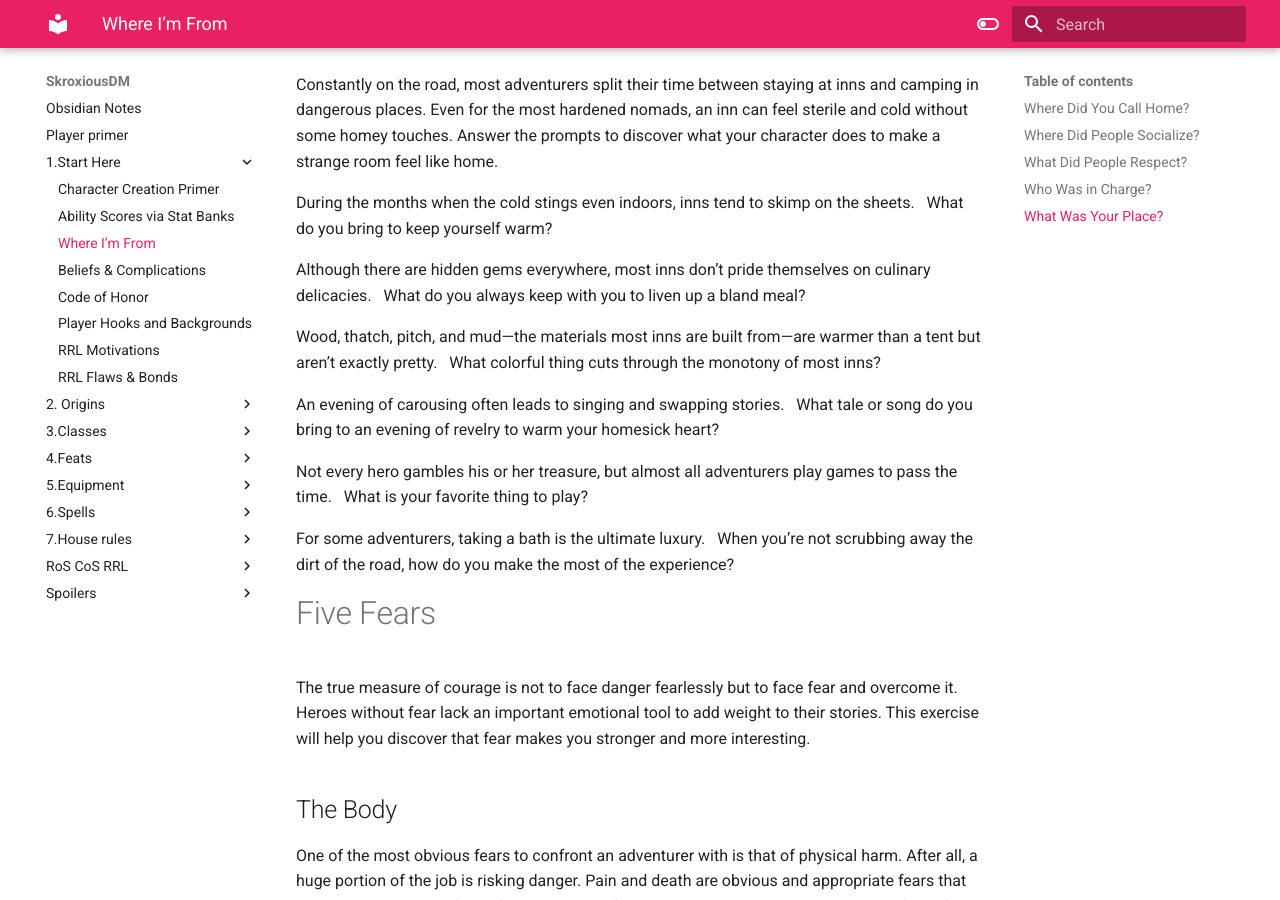
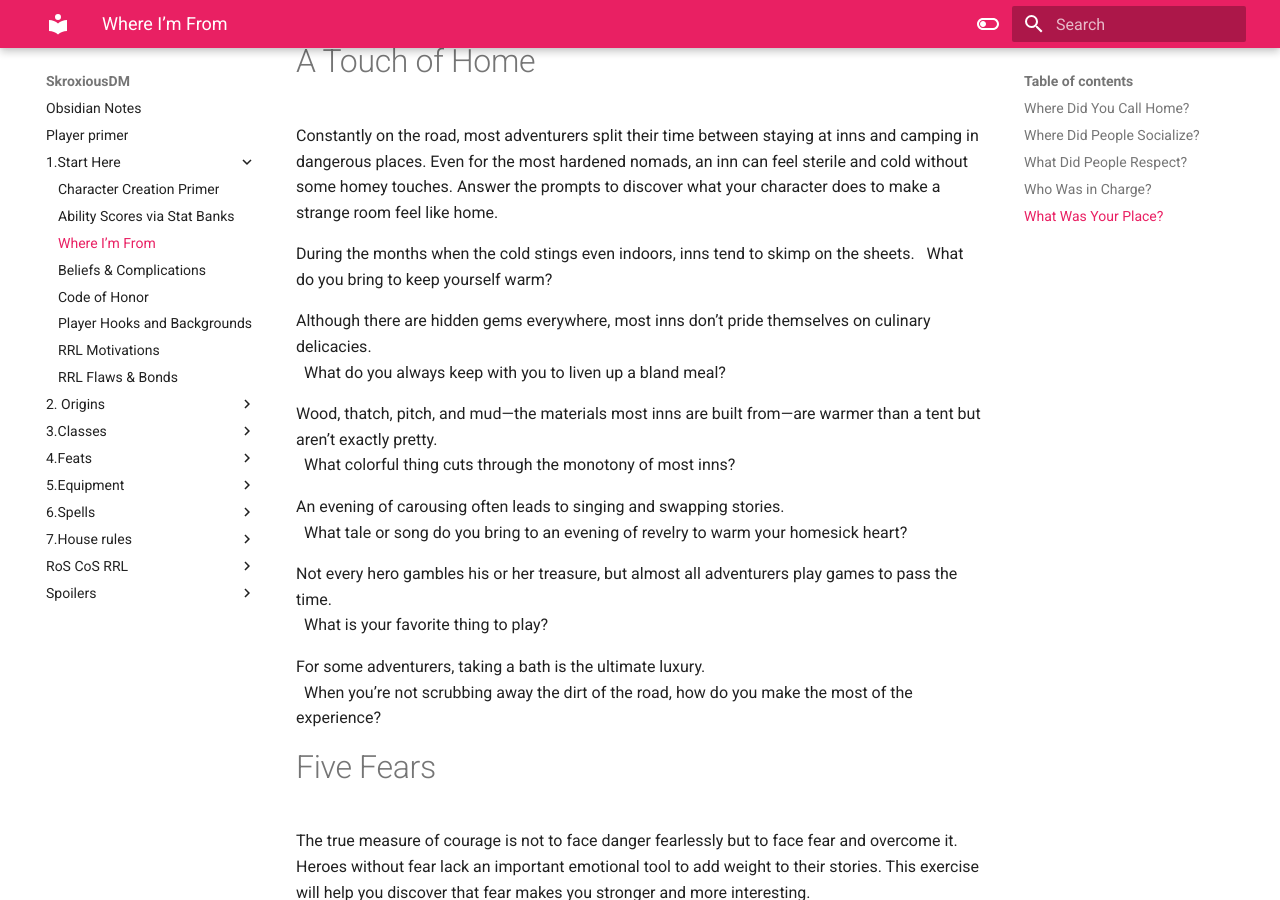
Before and after one commit to SkroxiousDM/SkroxiousDM, an MkDocs documentation site: the page built from docs/1.Start_Here/Backstory_Questions.md, in a window 1280 px wide and 900 px high, scrolled down 4116 px. Built offline with MkDocs 1.6.1 and Material for MkDocs 9.7.7, drawn with Linux system fonts in a browser that asks for light colours; some of the changed text lies outside the part shown.

```diff
--- a/docs/1.Start_Here/Backstory_Questions.md
+++ b/docs/1.Start_Here/Backstory_Questions.md
@@ -3,34 +3,34 @@ Create a snapshot of where you came from and how it shaped the person you became
 ### Where Did You Call Home?
 For some characters this is a permanent room or residence. For others it is an abstract feeling about certain periods of safety and stability. Finding those truths for your character will help you understand how he or she approaches the concept of home on the road.
 
-Where did you most often sleep? `________________________`
-What did you need to do to maintain it? `________________________`
-Did it protect you and what you cared for? `________________________`
-Do you long for it now? `________________________`
+Where did you most often sleep? `________________________`<br/>
+What did you need to do to maintain it? `________________________`<br/>
+Did it protect you and what you cared for? `________________________`<br/>
+Do you long for it now? `________________________`<br/>
 
 ### Where Did People Socialize?
 There are places of merriment and relaxation everywhere. This exercise will examine one of particular importance to your character.
 
   Choose two:
- - The hearth was always warm when the wind was cold.
- - The music moves your heart even in memory.
- - The owner was wise or at least gave advice as though he were.
- - The food was cooked with quiet pride.
- - It always seemed to hold a dazzling glow.
- - Being there faded the weight of obligation just enough.
- - You watched more than you took part.
+- The hearth was always warm when the wind was cold.
+- The music moves your heart even in memory.
+- The owner was wise or at least gave advice as though he were.
+- The food was cooked with quiet pride.
+- It always seemed to hold a dazzling glow.
+- Being there faded the weight of obligation just enough.
+- You watched more than you took part.
 
   But . . . (choose one)
- - You rarely left with a full belly.
- - Everything was watered down.
- - It drew the most dangerous thugs and criminals.
- - You were often present but never welcome.
- - The spell it cast wore off all too quickly.
- - You risked everything to be there.
- - You could never ignore where the money went.
+- You rarely left with a full belly.
+- Everything was watered down.
+- It drew the most dangerous thugs and criminals.
+- You were often present but never welcome.
+- The spell it cast wore off all too quickly.
+- You risked everything to be there.
+- You could never ignore where the money went.
 
-  What was it officially titled? `________________________`
-  What did people call it? `________________________`
+  What was it officially titled? `________________________`<br/>
+  What did people call it? `________________________`<br/>
 
 ### What Did People Respect?
 Where people assign their respect shows us what they value. To get an idea of the values held by the people of your hometown, select everything you believe is true.
@@ -54,7 +54,7 @@ Where people assign their respect shows us what they value. To get an idea of th
 - Discovery
 - Justice
 
-  Are these values you hold today? `________________________`
+  Are these values you hold today? `________________________`<br/>
   How do your personal values differ?
 
 ### Who Was in Charge?
@@ -79,7 +79,7 @@ But . . . (choose one)
 - It was eventually overthrown.
 - It expected much from me.
 
-What was the ruler’s name?
+What was the ruler’s name?<br/>
 Based on this experience, when you picture a ruler, what does he, she, or they look like?
 If given the chance to lead, whom would you emulate?
 
@@ -192,19 +192,19 @@ Constantly on the road, most adventurers split their time between staying at inn
 During the months when the cold stings even indoors, inns tend to skimp on the sheets.
   What do you bring to keep yourself warm?
 
-Although there are hidden gems everywhere, most inns don’t pride themselves on culinary delicacies.
+Although there are hidden gems everywhere, most inns don’t pride themselves on culinary delicacies.<br/>
   What do you always keep with you to liven up a bland meal?
 
-Wood, thatch, pitch, and mud—the materials most inns are built from—are warmer than a tent but aren’t exactly pretty.
+Wood, thatch, pitch, and mud—the materials most inns are built from—are warmer than a tent but aren’t exactly pretty.<br/>
   What colorful thing cuts through the monotony of most inns?
 
-An evening of carousing often leads to singing and swapping stories.
+An evening of carousing often leads to singing and swapping stories.<br/>
   What tale or song do you bring to an evening of revelry to warm your homesick heart?
 
-Not every hero gambles his or her treasure, but almost all adventurers play games to pass the time.
+Not every hero gambles his or her treasure, but almost all adventurers play games to pass the time.<br/>
   What is your favorite thing to play?
 
-For some adventurers, taking a bath is the ultimate luxury.
+For some adventurers, taking a bath is the ultimate luxury.<br/>
   When you’re not scrubbing away the dirt of the road, how do you make the most of the experience?
 
 # Five Fears
```
